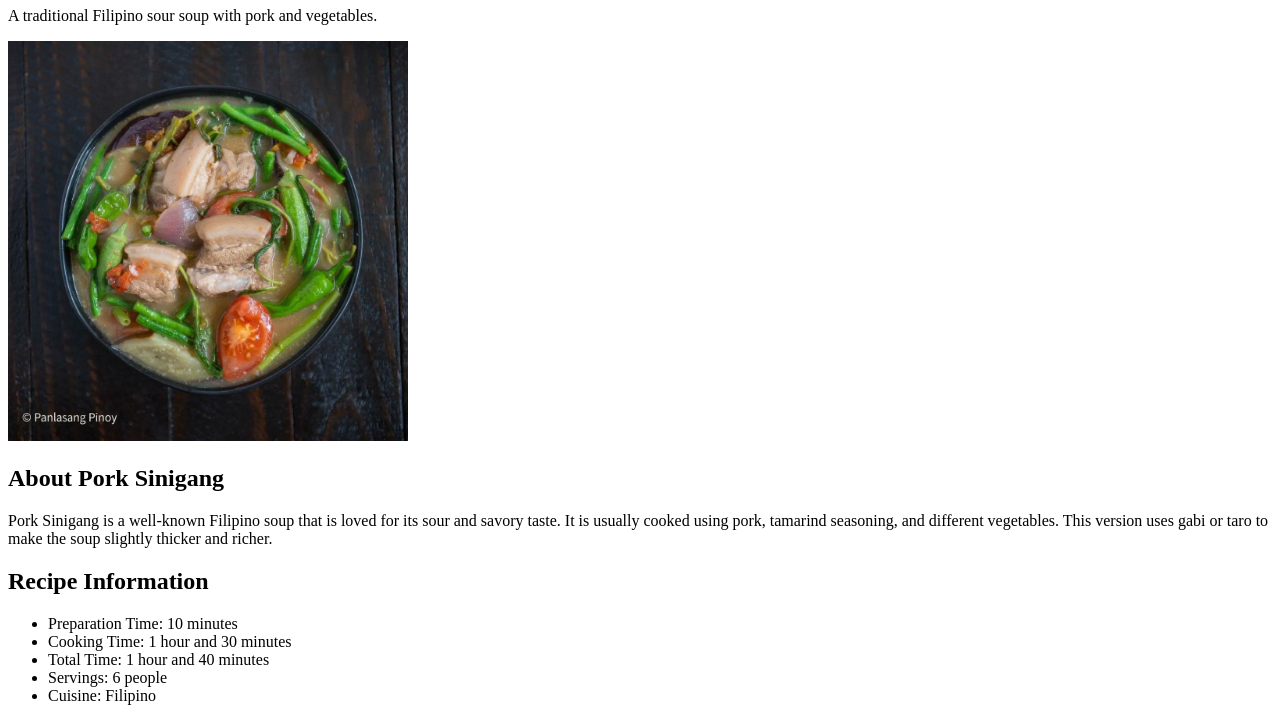
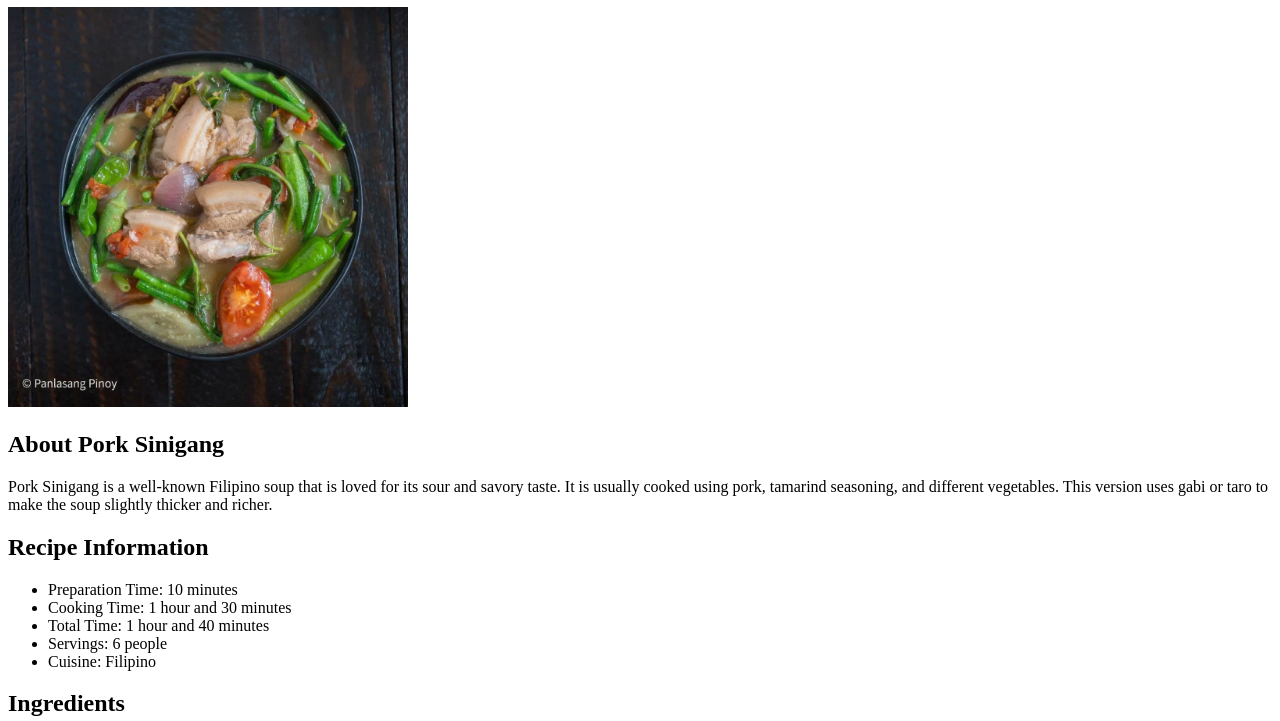
Before and after one commit to strzdie/odin-recipes, a plain HTML site: page recipes/sinigang.html in a window 1280 px wide. Shown: the part 73-794 px from the top of the page. Drawn offline with Linux system fonts and the light colour scheme.

Commit message:
Update Sinigang and Tinola recipes

```diff
--- a/recipes/sinigang.html
+++ b/recipes/sinigang.html
@@ -9,7 +9,6 @@
 <body>
     <header>
         <h1>Pork Sinigang</h1>
-        <p>A traditional Filipino sour soup with pork and vegetables.</p>
     </header>
 
     <main>
```
Also changed, not shown: recipes/tinola.html (+0 -1 lines).
